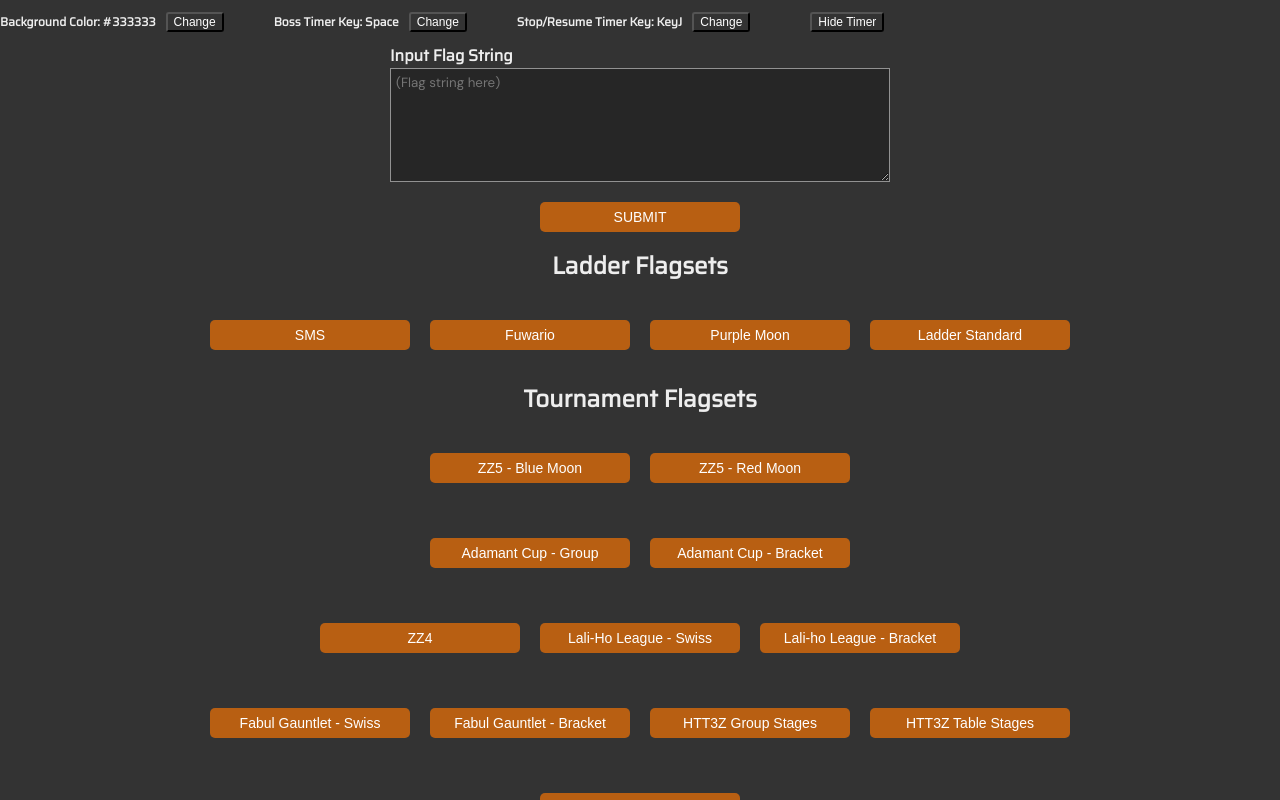
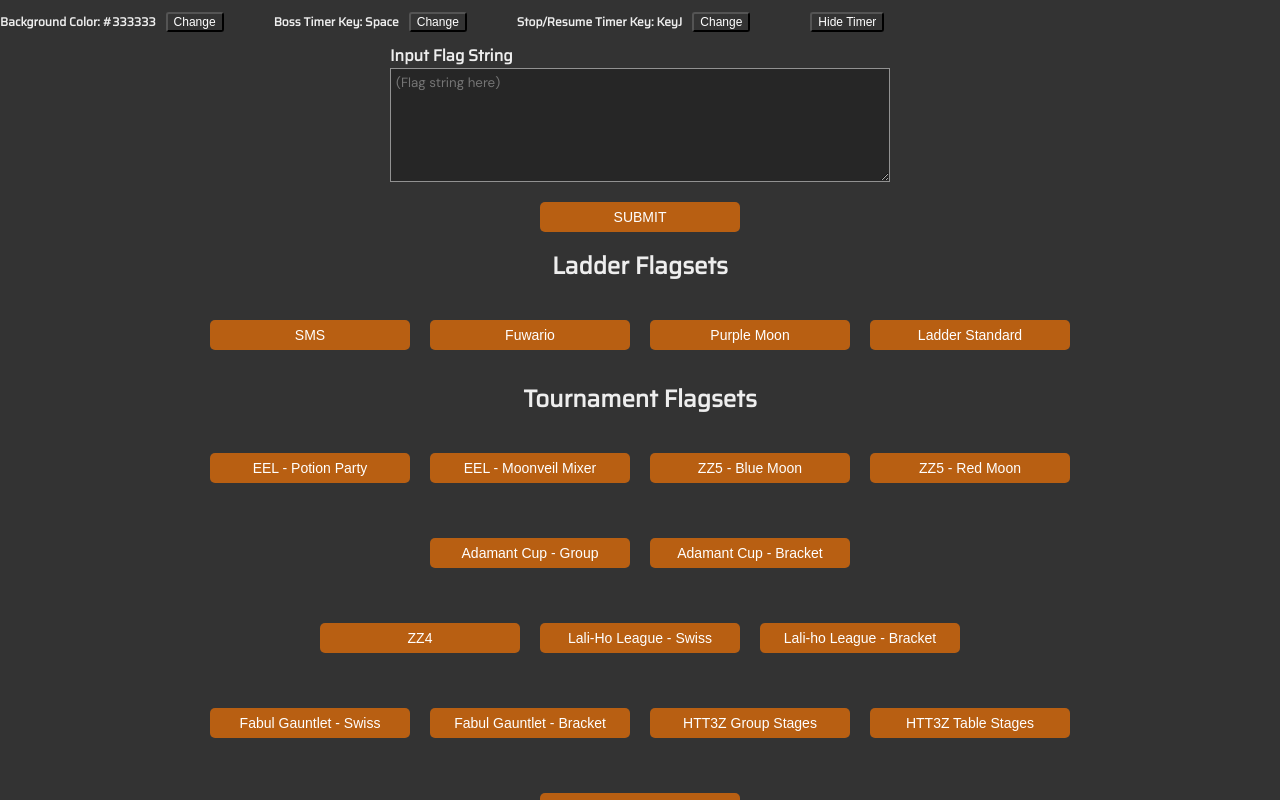
Before and after one commit to Fleury14/v4-timer, a React (Create React App) app: page / in a window 1280 px wide. Shown: the top 800 px of the page. Built offline with nearby package versions, Linux system fonts and the light colour scheme; no server answers; the HTML template or start-up script is replaced by a standard one.

Commit message:
feat(flag input form): add eel presets

```diff
--- a/src/components/flag-input/flag-input-form.js
+++ b/src/components/flag-input/flag-input-form.js
@@ -48,6 +48,8 @@ class FlagInputForm extends Component {
                 </div>
                 <h2 className="flag-preset-title">Tournament Flagsets</h2>
                 <div className="flag-presets">
+                <button onClick={() => this.setState({ flags: 'O1:quest_monsterqueen/2:quest_monsterking/3:quest_cavebahamut/4:quest_masamunealtar/5:quest_forge/random:3,tough_quest/req:6/win:game Kmain/trap/nofree/force:magma Pnone Cstandard/nofree/distinct:7/start:not_tellah,not_fusoya/no:fusoya/restrict:cecil/j:abilities/nekkie/nodupes/hero Twildish/money Swild/no:j Bstandard/nofree/alt:gauntlet/whichburn Etoggle/noexp Gwarp/life/sylph/backrow -kit:freedom -kit2:trap -kit3:basic -noadamants -nocursed -spoon' })}>EEL - Potion Party</button>
+                <button onClick={() => this.setState({ flags: 'O1:quest_magnes/2:quest_forge/3:boss_fabulgauntlet/4:boss_golbez/random:3,tough_quest/req:6/win:crystal Kmain/summon/moon/nofree Pkey Cstandard/nofree/restrict:cecil,fusoya/j:abilities/nekkie/hero Twildish/maxtier:5 Sstandard Bstandard/alt:gauntlet/whichburn Etoggle/cantrun Gwarp/life/sylph/backrow -kit:better -kit2:dwarf -spoon' })}>EEL - Moonveil Mixer</button>
                     <button onClick={() => this.setState({ flags: 'O1:boss_golbez/2:boss_fabulgauntlet/random:6,boss/req:7/win:crystal Kmain/summon/moon/force:hook Pkey Crelaxed/noearned/distinct:7/start:any/no:fusoya/j:abilities/nekkie/nodupes Twildish Sstandard Bstandard/alt:gauntlet Etoggle Gwarp/life/sylph/backrow -kit:basic -kit2:freedom -noadamants -spoon -smith:super' })}>ZZ5 - Blue Moon</button>
                     <button onClick={() => this.setState({ flags: 'Orandom:8,boss/req:7/win:crystal Kmain/summon/moon/nofree/force:hook Pkey Crelaxed/noearned/distinct:7/start:cecil/no:cecil,edge,fusoya/j:abilities Tpro Sstandard/no:apples Bstandard/alt:gauntlet Etoggle Glife -kit:notdeme -kit2:freedom -noadamants -spoon -smith:super' })}>ZZ5 - Red Moon</button>
                 </div>
```
Also changed, not shown: public/200.html (renamed from public/index.html).
